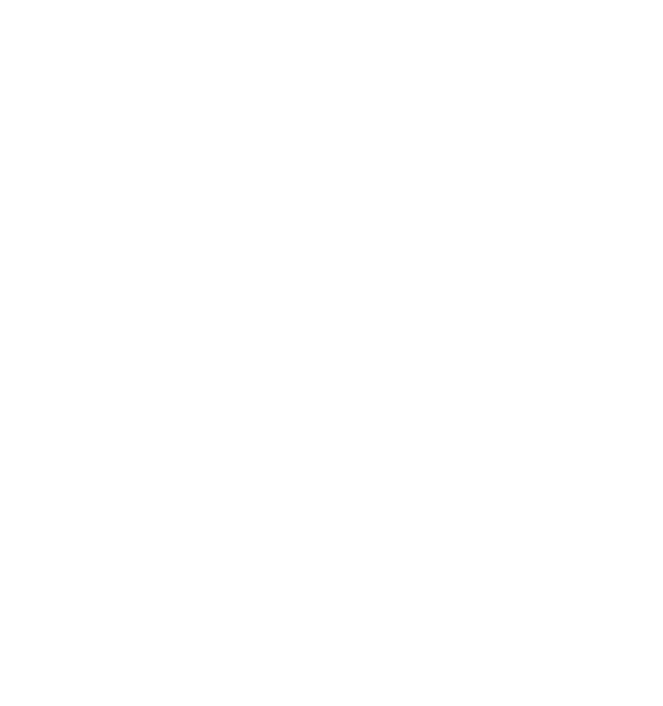
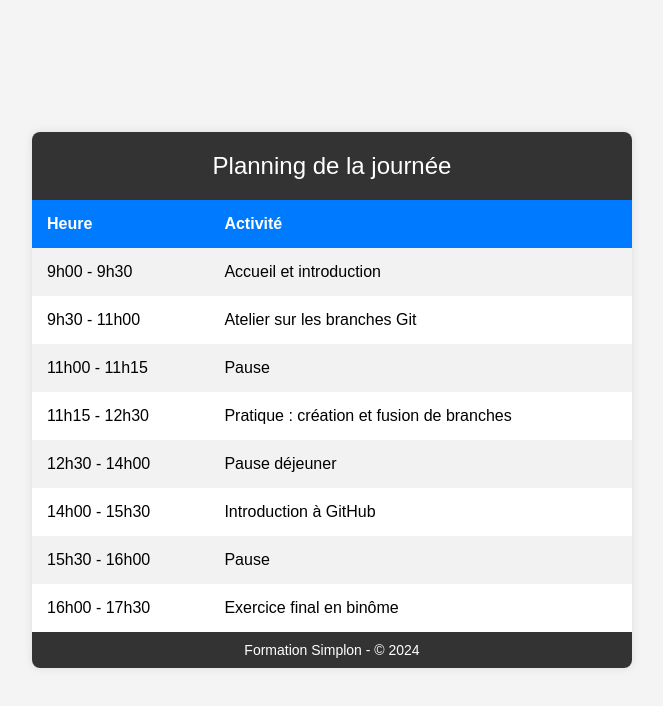
Before and after one commit to skhettouf/exo-mickael, a plain HTML site: page index.html in a window 1280 px wide. Shown: the whole page, without its empty margins (308-971 px from the left). Drawn offline with Linux system fonts and the light colour scheme.

Commit message:
Ajouté du html et css

```diff
--- a/index.html
+++ b/index.html
@@ -1,11 +1,61 @@
-<!DOCTYPE html>
-<html lang="en">
+
+    <!DOCTYPE html>
+<html lang="fr">
 <head>
     <meta charset="UTF-8">
     <meta name="viewport" content="width=device-width, initial-scale=1.0">
-    <title>Document</title>
+    <title>Planning de la journée</title>
+    <link rel="stylesheet" href="style.css">
 </head>
 <body>
+    <div class="schedule-container">
+        <div class="schedule-header">
+            Planning de la journée
+        </div>
+        <table>
+            <tr>
+                <th>Heure</th>
+                <th>Activité</th>
+            </tr>
+            <tr>
+                <td>9h00 - 9h30</td>
+                <td>Accueil et introduction</td>
+            </tr>
+            <tr>
+                <td>9h30 - 11h00</td>
+                <td>Atelier sur les branches Git</td>
+            </tr>
+            <tr>
+                <td>11h00 - 11h15</td>
+                <td>Pause</td>
+            </tr>
+            <tr>
+                <td>11h15 - 12h30</td>
+                <td>Pratique : création et fusion de branches</td>
+            </tr>
+            <tr>
+                <td>12h30 - 14h00</td>
+                <td>Pause déjeuner</td>
+            </tr>
+            <tr>
+                <td>14h00 - 15h30</td>
+                <td>Introduction à GitHub</td>
+            </tr>
+            <tr>
+                <td>15h30 - 16h00</td>
+                <td>Pause</td>
+            </tr>
+            <tr>
+                <td>16h00 - 17h30</td>
+                <td>Exercice final en binôme</td>
+            </tr>
+        </table>
+        <div class="footer">
+            Formation Simplon - © 2024
+        </div>
+    </div>
+</body>
+</html>
 
 </body>
 </html>
--- a/style.css
+++ b/style.css
@@ -0,0 +1,53 @@
+body {
+    font-family: Arial, sans-serif;
+    background-color: #f4f4f4;
+    margin: 0;
+    padding: 0;
+    display: flex;
+    justify-content: center;
+    align-items: center;
+    height: 100vh;
+}
+
+.schedule-container {
+    background-color: #fff;
+    border-radius: 8px;
+    box-shadow: 0 0 10px rgba(0, 0, 0, 0.1);
+    overflow: hidden;
+    width: 600px;
+}
+
+.schedule-header {
+    background-color: #333;
+    color: #fff;
+    padding: 20px;
+    text-align: center;
+    font-size: 24px;
+}
+
+table {
+    width: 100%;
+    border-collapse: collapse;
+}
+
+th, td {
+    padding: 15px;
+    text-align: left;
+}
+
+th {
+    background-color: #007bff;
+    color: #fff;
+}
+
+tr:nth-child(even) {
+    background-color: #f2f2f2;
+}
+
+.footer {
+    background-color: #333;
+    color: #fff;
+    text-align: center;
+    padding: 10px;
+    font-size: 14px;
+}
```
